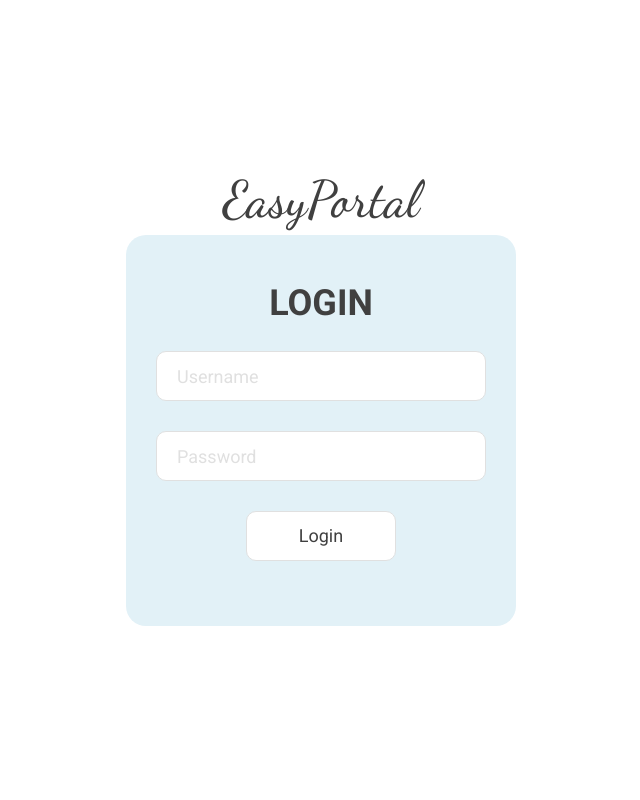
After one commit to maxime-baron/EasyPortal, a PHP site: page /login.html in a window 1280 px wide. The commit adds this page. Shown: the whole page, without its empty margins (319-959 px from the left). Run offline with PHP 8.4, Linux system fonts and the light colour scheme.

Commit message:
📝Login page done

```diff
--- /dev/null
+++ b/Site/css/login.css
@@ -0,0 +1,79 @@
+body{
+    font-family:'Roboto', Courier, monospace;
+    color: #404040;
+    font-weight: 400;
+    font-size: 14px;
+}
+
+.content{
+    width: 100vw;
+    height: 100vh;
+    display: flex;
+    align-items: center;
+    justify-content: center;
+    flex-direction: column;
+}
+
+.login {
+    /* width: 20%;
+    height: 20%; */
+    background: #E2F1F7;
+    border-radius: 20px;
+    display: flex;
+    align-items: center;
+    justify-content: center;
+    padding: 50px 30px;
+}
+
+form {
+    display: flex;
+    flex-direction: column;
+    align-items: center;
+    justify-content: center;
+}
+
+h1{
+    font-family: 'Dancing Script';
+    font-weight: 500;
+    font-size: 4vw;
+    margin-bottom: 10px;
+}
+
+h2{
+    font-size: 36px;
+    font-weight: 600;
+    color: #404040;
+    margin-bottom: 15px;
+}
+
+input{
+    background: white;
+
+    border: solid #E0E0E0 1px;
+    border-radius: 10px;
+
+    color: #404040;
+
+    font-size: 18px;
+    margin: 15px 0;
+
+}
+
+input::placeholder{
+    color: #E0E0E0;
+}
+
+input[type="text"],input[type="password"]{
+    height: 50px;
+    width: 330px;
+    padding-left: 20px;
+}
+
+input[type="submit"]{
+    color: #404040;
+
+    height: 50px;
+    width: 150px;
+
+
+}
--- a/Site/css/reset.css
+++ b/Site/css/reset.css
@@ -1,3 +1,7 @@
+@import url('https://fonts.googleapis.com/css2?family=Roboto:wght@300;400;500;700&display=swap');
+@import url('https://fonts.googleapis.com/css2?family=Dancing+Script:wght@500&display=swap');
+
+
 html, body, div, span, applet, object, iframe,
 h1, h2, h3, h4, h5, h6, p, blockquote, pre,
 a, abbr, acronym, address, big, cite, code,
--- /dev/null
+++ b/Site/login.html
@@ -0,0 +1,27 @@
+<!DOCTYPE html>
+<html lang="en">
+
+<head>
+    <meta charset="UTF-8">
+    <meta http-equiv="X-UA-Compatible" content="IE=edge">
+    <meta name="viewport" content="width=device-width, initial-scale=1.0">
+    <title>EasyPortal - Dashboard</title>
+    <link rel="stylesheet" href="css/reset.css">
+    <link rel="stylesheet" href="css/login.css">
+</head>
+
+<body>
+    <div class="content">
+        <h1>EasyPortal</h1>
+        <div class="login">
+            <form action="" method="post">
+                <h2>LOGIN</h2>
+                <input type="text" name="Username" class="log-user" placeholder="Username">
+                <input type="password" name="Password" class="log-pswd" placeholder="Password">
+                <input type="submit" value="Login">
+            </form>
+        </div>
+    </div>
+</body>
+
+</html>
```
Also changed, not shown: Site/css/style.css (+48 -21 lines), Site/index.html (+16 -8 lines).
